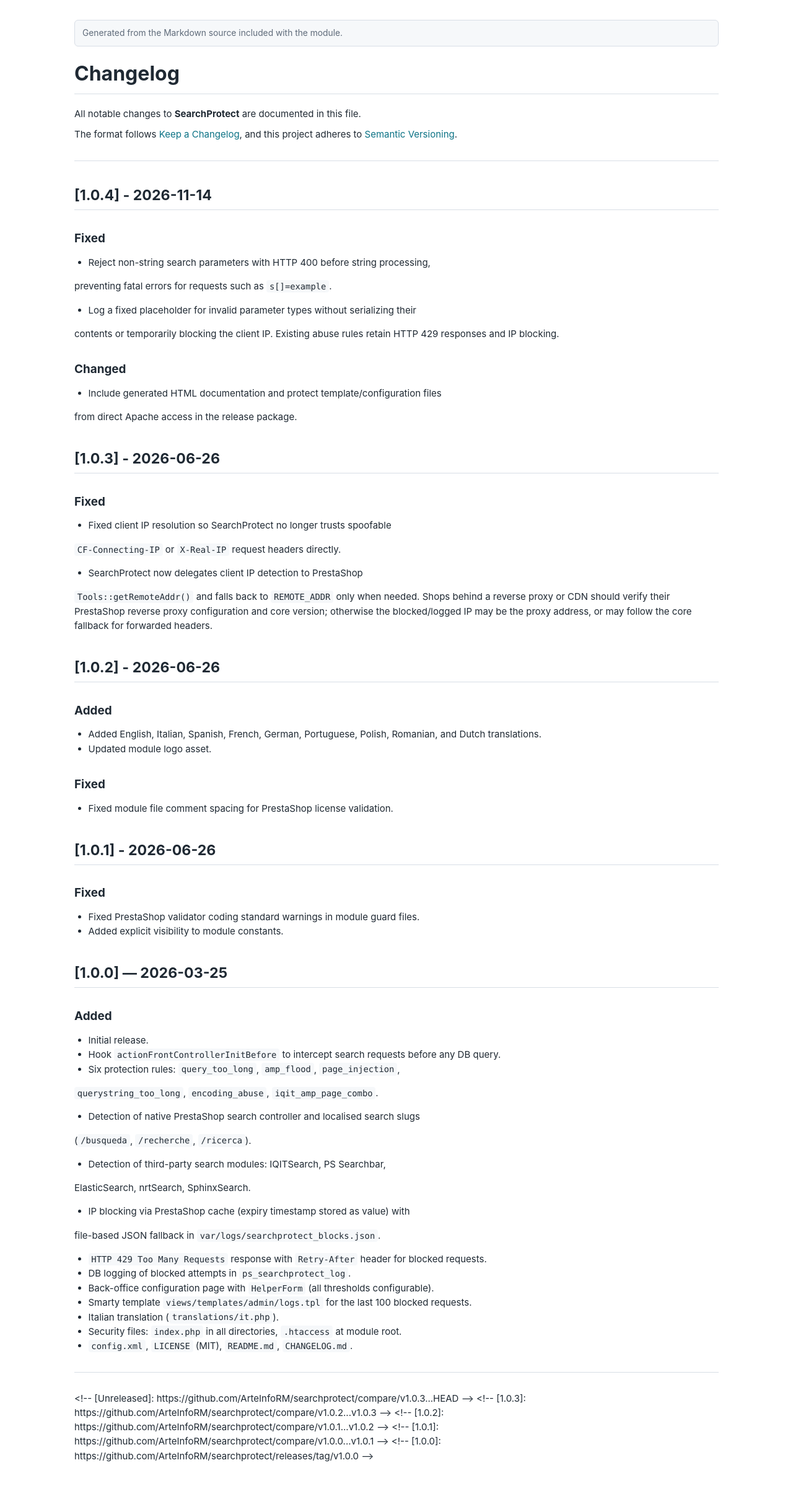
After one commit to ArteInfoRM/searchprotect, a PHP site: page /documentation/CHANGELOG.html in a window 1280 px wide. The commit adds this page. Shown: the whole page at 62% size. Run offline with PHP 8.4, Linux system fonts and the light colour scheme.

Commit message:
fix: reject non-string search queries safely

```diff
--- /dev/null
+++ b/documentation/CHANGELOG.html
@@ -0,0 +1,195 @@
+<!doctype html>
+<html lang="en">
+<head>
+    <meta charset="utf-8">
+    <meta name="viewport" content="width=device-width, initial-scale=1">
+    <title>searchprotect - Changelog</title>
+    <style>
+        :root {
+            color-scheme: light;
+            --text: #1f2933;
+            --muted: #5f6b7a;
+            --border: #d8dee6;
+            --panel: #f6f8fa;
+            --accent: #0b7285;
+        }
+        body {
+            margin: 0;
+            background: #fff;
+            color: var(--text);
+            font: 15px/1.55 -apple-system, BlinkMacSystemFont, "Segoe UI", Arial, sans-serif;
+        }
+        main {
+            max-width: 1040px;
+            margin: 0 auto;
+            padding: 32px 24px 56px;
+        }
+        h1, h2, h3, h4 {
+            line-height: 1.25;
+            margin: 1.8em 0 .6em;
+        }
+        h1 {
+            margin-top: 0;
+            padding-bottom: 12px;
+            border-bottom: 1px solid var(--border);
+            font-size: 2rem;
+        }
+        h2 {
+            padding-bottom: 8px;
+            border-bottom: 1px solid var(--border);
+            font-size: 1.45rem;
+        }
+        h3 {
+            font-size: 1.18rem;
+        }
+        p {
+            margin: .7em 0;
+        }
+        a {
+            color: var(--accent);
+            text-decoration: none;
+        }
+        a:hover {
+            text-decoration: underline;
+        }
+        blockquote {
+            margin: 1em 0;
+            padding: .7em 1em;
+            color: var(--muted);
+            border-left: 4px solid var(--border);
+            background: var(--panel);
+        }
+        code {
+            padding: .15em .35em;
+            border-radius: 4px;
+            background: var(--panel);
+            font-family: Consolas, Monaco, "Courier New", monospace;
+            font-size: .92em;
+        }
+        pre {
+            overflow: auto;
+            padding: 14px;
+            border: 1px solid var(--border);
+            border-radius: 6px;
+            background: var(--panel);
+        }
+        pre code {
+            padding: 0;
+            background: transparent;
+        }
+        table {
+            width: 100%;
+            border-collapse: collapse;
+            margin: 1em 0;
+        }
+        th, td {
+            padding: 8px 10px;
+            border: 1px solid var(--border);
+            vertical-align: top;
+        }
+        th {
+            background: var(--panel);
+            text-align: left;
+        }
+        ul, ol {
+            padding-left: 1.5em;
+        }
+        hr {
+            border: 0;
+            border-top: 1px solid var(--border);
+            margin: 2em 0;
+        }
+        .generated-note {
+            margin-bottom: 24px;
+            padding: 10px 12px;
+            border: 1px solid var(--border);
+            border-radius: 6px;
+            background: var(--panel);
+            color: var(--muted);
+            font-size: .92em;
+        }
+    </style>
+</head>
+<body>
+<main>
+    <div class="generated-note">Generated from the Markdown source included with the module.</div>
+<h1>Changelog</h1>
+<p>All notable changes to <strong>SearchProtect</strong> are documented in this file.</p>
+<p>The format follows <a href="https://keepachangelog.com/en/1.0.0/">Keep a Changelog</a>, and this project adheres to <a href="https://semver.org/spec/v2.0.0.html">Semantic Versioning</a>.</p>
+<hr>
+<h2>[1.0.4] - 2026-11-14</h2>
+<h3>Fixed</h3>
+<ul>
+<li>Reject non-string search parameters with HTTP 400 before string processing,</li>
+</ul>
+<p>  preventing fatal errors for requests such as <code>s[]=example</code>.</p>
+<ul>
+<li>Log a fixed placeholder for invalid parameter types without serializing their</li>
+</ul>
+<p>  contents or temporarily blocking the client IP. Existing abuse rules retain   HTTP 429 responses and IP blocking.</p>
+<h3>Changed</h3>
+<ul>
+<li>Include generated HTML documentation and protect template/configuration files</li>
+</ul>
+<p>  from direct Apache access in the release package.</p>
+<h2>[1.0.3] - 2026-06-26</h2>
+<h3>Fixed</h3>
+<ul>
+<li>Fixed client IP resolution so SearchProtect no longer trusts spoofable</li>
+</ul>
+<p>  <code>CF-Connecting-IP</code> or <code>X-Real-IP</code> request headers directly.</p>
+<ul>
+<li>SearchProtect now delegates client IP detection to PrestaShop</li>
+</ul>
+<p>  <code>Tools::getRemoteAddr()</code> and falls back to <code>REMOTE_ADDR</code> only when needed.   Shops behind a reverse proxy or CDN should verify their PrestaShop reverse   proxy configuration and core version; otherwise the blocked/logged IP may be   the proxy address, or may follow the core fallback for forwarded headers.</p>
+<h2>[1.0.2] - 2026-06-26</h2>
+<h3>Added</h3>
+<ul>
+<li>Added English, Italian, Spanish, French, German, Portuguese, Polish, Romanian, and Dutch translations.</li>
+<li>Updated module logo asset.</li>
+</ul>
+<h3>Fixed</h3>
+<ul>
+<li>Fixed module file comment spacing for PrestaShop license validation.</li>
+</ul>
+<h2>[1.0.1] - 2026-06-26</h2>
+<h3>Fixed</h3>
+<ul>
+<li>Fixed PrestaShop validator coding standard warnings in module guard files.</li>
+<li>Added explicit visibility to module constants.</li>
+</ul>
+<h2>[1.0.0] — 2026-03-25</h2>
+<h3>Added</h3>
+<ul>
+<li>Initial release.</li>
+<li>Hook <code>actionFrontControllerInitBefore</code> to intercept search requests before any DB query.</li>
+<li>Six protection rules: <code>query_too_long</code>, <code>amp_flood</code>, <code>page_injection</code>,</li>
+</ul>
+<p>  <code>querystring_too_long</code>, <code>encoding_abuse</code>, <code>iqit_amp_page_combo</code>.</p>
+<ul>
+<li>Detection of native PrestaShop search controller and localised search slugs</li>
+</ul>
+<p>  (<code>/busqueda</code>, <code>/recherche</code>, <code>/ricerca</code>).</p>
+<ul>
+<li>Detection of third-party search modules: IQITSearch, PS Searchbar,</li>
+</ul>
+<p>  ElasticSearch, nrtSearch, SphinxSearch.</p>
+<ul>
+<li>IP blocking via PrestaShop cache (expiry timestamp stored as value) with</li>
+</ul>
+<p>  file-based JSON fallback in <code>var/logs/searchprotect_blocks.json</code>.</p>
+<ul>
+<li><code>HTTP 429 Too Many Requests</code> response with <code>Retry-After</code> header for blocked requests.</li>
+<li>DB logging of blocked attempts in <code>ps_searchprotect_log</code>.</li>
+<li>Back-office configuration page with <code>HelperForm</code> (all thresholds configurable).</li>
+<li>Smarty template <code>views/templates/admin/logs.tpl</code> for the last 100 blocked requests.</li>
+<li>Italian translation (<code>translations/it.php</code>).</li>
+<li>Security files: <code>index.php</code> in all directories, <code>.htaccess</code> at module root.</li>
+<li><code>config.xml</code>, <code>LICENSE</code> (MIT), <code>README.md</code>, <code>CHANGELOG.md</code>.</li>
+</ul>
+<hr>
+<p>&lt;!-- [Unreleased]: https://github.com/ArteInfoRM/searchprotect/compare/v1.0.3...HEAD --&gt; &lt;!-- [1.0.3]: https://github.com/ArteInfoRM/searchprotect/compare/v1.0.2...v1.0.3 --&gt; &lt;!-- [1.0.2]: https://github.com/ArteInfoRM/searchprotect/compare/v1.0.1...v1.0.2 --&gt; &lt;!-- [1.0.1]: https://github.com/ArteInfoRM/searchprotect/compare/v1.0.0...v1.0.1 --&gt; &lt;!-- [1.0.0]: https://github.com/ArteInfoRM/searchprotect/releases/tag/v1.0.0 --&gt;</p>
+
+</main>
+</body>
+</html>
```
Also changed, not shown: documentation/README.html (added, +184 -0 lines), documentation/index.php (added, +13 -0 lines), searchprotect.php (+24 -8 lines), .htaccess, CHANGELOG.md, README.md.
